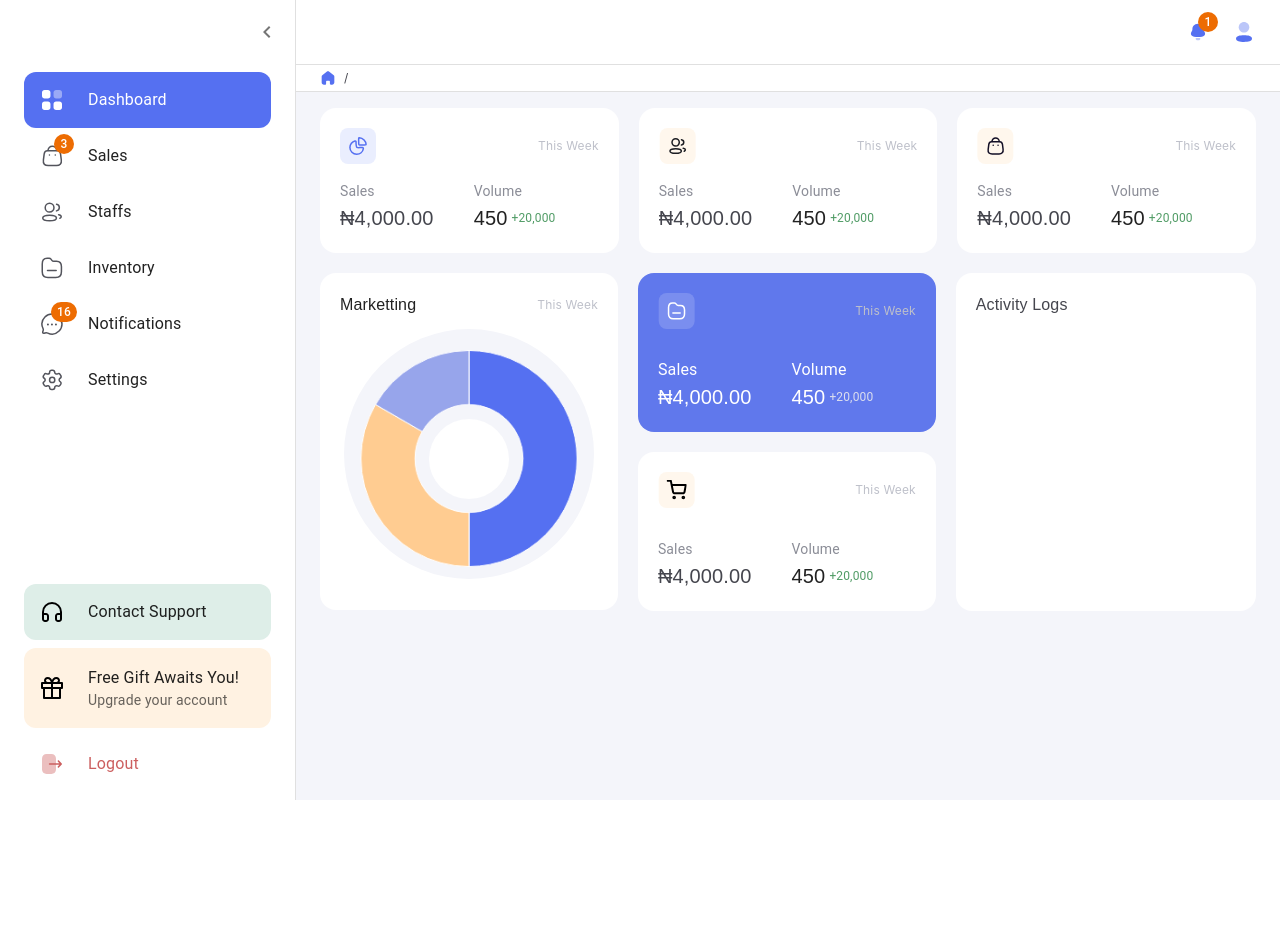
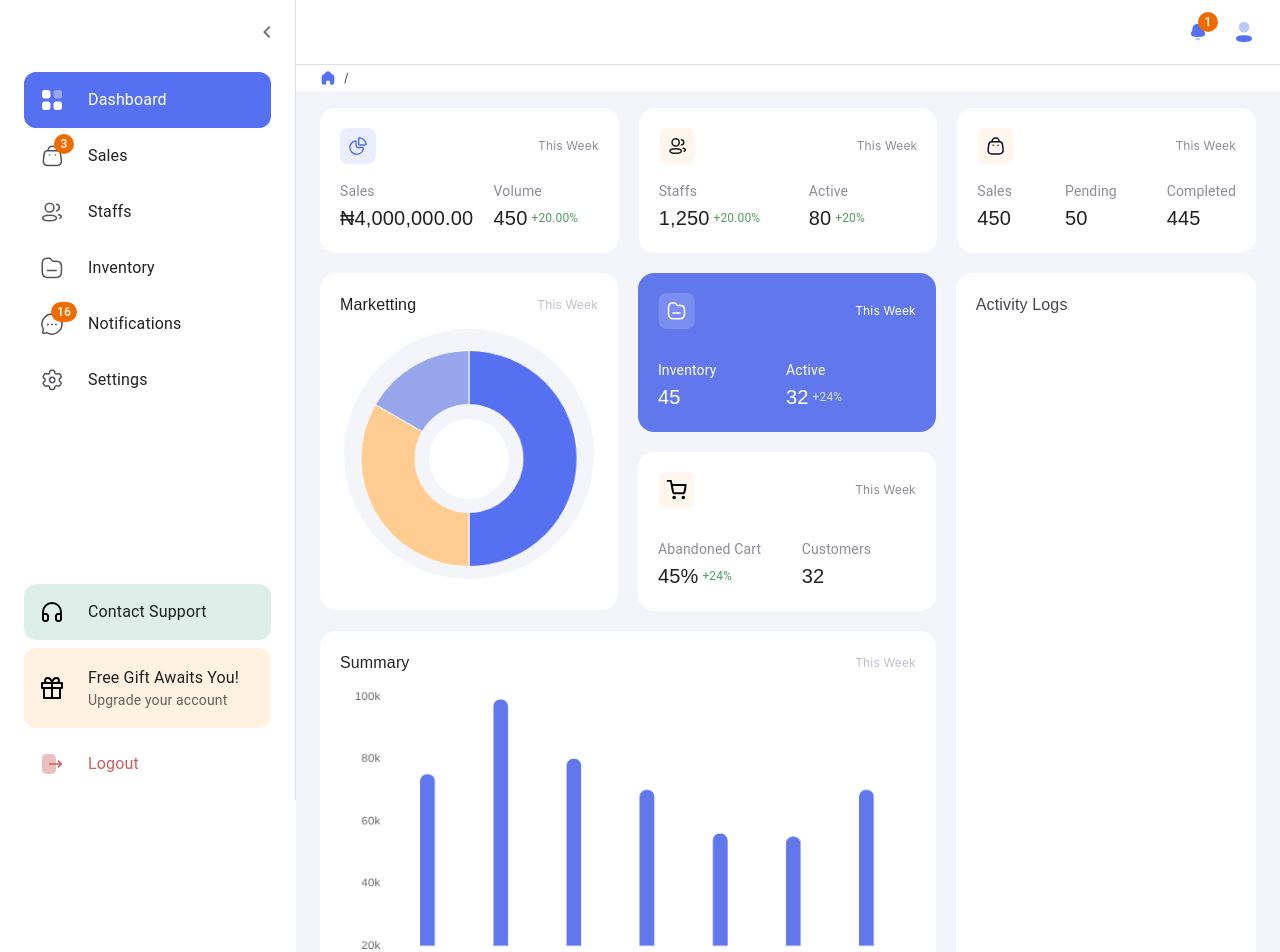
Before and after one commit to Alkitabb/Alkitab_FrontEnd, a React (Create React App) app: page / in a window 1280 px wide. Shown: the top 952 px of the page. Before the commit the page ends 800 px from the top, so only its background shows below. Built offline with nearby package versions, Linux system fonts and the light colour scheme.

Commit message:
Updates to User Dashboard

```diff
--- a/src/dashboard/UserDashboard.jsx
+++ b/src/dashboard/UserDashboard.jsx
@@ -397,7 +397,7 @@ export default function MiniDrawer() {
           </NavLink>
 
         </Toolbar>
-        <Divider />
+        {/* <Divider /> */}
 
       </AppBar>
       {renderMobileMenu}
@@ -710,7 +710,6 @@ export default function MiniDrawer() {
       <Box component="main" sx={{ flexGrow: 1, p: 3 }} className='bg-background min-h-screen h-fit'>
         <DrawerHeader className='mb-5' />
         <Outlet />
-        <DrawerHeader className='mb-16' />
       </Box>
     </Box>
   );
--- /dev/null
+++ b/src/dashboard/charts/Bar.jsx
@@ -0,0 +1,109 @@
+import React from 'react'
+import { Bar } from 'react-chartjs-2'
+import {
+    Chart as ChartJS,
+    CategoryScale,
+    LinearScale,
+    Tooltip,
+    Legend,
+    BarElement,
+} from 'chart.js'
+
+// import { spacing } from '@mui/system';
+
+function BarChart() {
+
+    ChartJS.register(
+        CategoryScale,
+        LinearScale,
+        Tooltip,
+        Legend,
+        BarElement,
+    )
+
+    // const today = new Date();
+    // const labels = Array.from({ length: 7 }, (_, i) => {
+    //     const date = new Date(today.getMonth(), today.getDay() - i, 1);
+    //     return date.toLocaleString('default', { date: 'short' });
+    // }).reverse();
+
+    const today = new Date();
+    const labels = Array.from({ length: 7 }, (_, i) => {
+        const date = new Date(today);
+        date.setDate(today.getDate() - i);
+        return date.toLocaleString('default', { day: 'numeric', month: 'short' });
+    }).reverse();
+
+    const data = {
+        barThickness: 2,
+        labels: labels,
+        datasets: [{
+            borderRadius: 19,
+            barPercentage: 0.5,
+            barThickness: 15,
+            maxBarThickness: 15,
+            minBarLength: 20,
+            label: 'Sales',
+            data: [75, 99, 80, 70, 56, 55, 70],
+            backgroundColor: [
+                '#6078EC',
+            ],
+            borderColor: [
+                '#6078EC',
+            ],
+
+            borderWidth: 1,
+        }]
+    };
+    const options = {
+        responsive: true,
+        maintainAspectRatio: false, // Allow the chart to adjust its size
+        // ...rest of your options...
+        scales: {
+            y: {
+                beginAtZero: false, // Set to false to start the axis at a specific point
+                min: 20, // Set the minimum value for the y-axis
+                max: 100, // Set the minimum value for the y-axis
+                ticks: {
+                    stepSize: 20, // Customize the step size between ticks
+                    callback: (value) => `${value / 1}k`, // Format the tick labels
+                },
+                border: {
+                    display: false
+                },
+                grid: {
+                    display: false
+                }
+            },
+            x: {
+                border: {
+                    display: false
+                },
+                grid: {
+                    display: false
+                }
+            }
+        },
+
+        plugins: {
+            legend: {
+                display: false, // Set to false to hide the legend
+            },
+        },
+    }
+
+    return (
+        <div className='p-5 pb-10 bg-white w-full h-[369px] rounded-2xl flex flex-col justify-between transition-all duration-300' >
+            <header className='flex items-center justify-between'>
+                <h3 className='text-paragraph-1 font-medium'>
+                    Summary
+                </h3>
+
+                <p className='text-label-1 text-black-10'>This Week</p>
+            </header>
+            <Bar data={data} options={options} className='w-[100%] p-3 h-full' />
+        </div >
+    )
+}
+
+export default BarChart
--- a/src/dashboard/charts/Doughnut.jsx
+++ b/src/dashboard/charts/Doughnut.jsx
@@ -28,8 +28,13 @@ function DoughnutChart() {
         //     'Yellow'
         // ],
 
-        datasets: [
-            {
+
+        datasets: [{
+            // borderRadius: 19,
+            // barPercentage: 0.5,
+            barThickness: 1,
+            maxBarThickness: 10,
+            // minBarLength: 20,
             label: 'My First Dataset',
             data: [300, 200, 100],
 
@@ -43,10 +48,8 @@ function DoughnutChart() {
 
             borderWidth: 1,
 
-
             // innerWidth: 200
-            }
-        ]
+        }]
 
     };
 
--- a/src/dashboard/components/DashboardSummaryCard.jsx
+++ b/src/dashboard/components/DashboardSummaryCard.jsx
@@ -1,37 +1,53 @@
-import React from 'react'
-import { NavLink } from 'react-router-dom'
+import React from 'react';
+import { NavLink } from 'react-router-dom';
 
-function DashboardSummaryCard({ height, className, icon, clickToPage }) {
-    const cardTitle = clickToPage
+const DashboardSummaryCard = ({
+    height,
+    className,
+    icon,
+    clickToPage,
+    cardInfoOneTitle,
+    cardInfoTwoTitle,
+    cardInfoThreeTitle,
+    infoOneVolume,
+    infoTwoVolume,
+    infoThreeVolume,
+    infoOnePercentage,
+    infoTwoPercentage,
+    infoThreePercentage,
+}) => {
+    const cardTitle = clickToPage;
+    const cardHeight = height ? 'h-[159px]' : 'h-[145px]';
+    const textColor = className ? 'text-white' : 'text-black-30';
 
     return (
-        <NavLink to={clickToPage} className={`${height ? 'h-[159px]' : 'h-[145px]'} ${className || 'bg-white'} rounded-2xl w-full flex flex-col justify-between p-5`} title={cardTitle}>
-
+        <NavLink
+            to={clickToPage}
+            className={`${cardHeight} ${className || 'bg-white'} rounded-2xl w-full flex flex-col justify-between p-5`}
+            title={cardTitle}
+        >
             <header className='flex items-center justify-between'>
-                <div>
-                    {icon}
-                </div>
-
-                <p className='text-label-1 text-black-10'>This Week</p>
+                <div>{icon}</div>
+                <p className={`${textColor} text-label-1`}>This Week</p>
             </header>
 
-            <div className='flex gap-10'>
-                <div>
-                    <label className={`${className ? 'text-white' : 'text-paragraph-2 text-black-30'}`}>Sales</label>
-                    <h3 className={`${className ? 'text-white' : 'text-subheading-3 font-medium text-black-60'}`}>₦4,000.00</h3>
-                </div>
+            <div className='flex justify-between'>
+                {[
+                    { title: cardInfoOneTitle, volume: infoOneVolume, percentage: infoOnePercentage },
+                    { title: cardInfoTwoTitle, volume: infoTwoVolume, percentage: infoTwoPercentage },
+                    { title: cardInfoThreeTitle, volume: infoThreeVolume, percentage: infoThreePercentage },
+                ].map(({ title, volume, percentage }) => (
+                    <div key={title}>
+                        <label className={`${textColor} text-paragraph-2`}>{title}</label>
+                        <span className='flex items-center gap-1'>
+                            <h3 className='text-subheading-2 font-medium'>{volume}</h3>
+                            <label className={`${className ? 'text-primary-10' : 'text-go'} text-label-1`}>{percentage}</label>
+                        </span>
+                    </div>
+                ))}
+            </div>
+        </NavLink>
+    );
+};
 
-                <div>
-                    <label className={`${className ? 'text-white' : 'text-paragraph-2 text-black-30'}`}>Volume</label>
-                    <span className='flex items-center gap-1'>
-                        <h3 className="text-subheading-2 font-medium">450</h3>
-                        <label className={`${className ? 'text-primary-10' : 'text-go'} text-label-1`}>+20,000</label>
-                    </span>
-                </div>
-            </div>
-
-        </NavLink>
-    )
-}
-
-export default DashboardSummaryCard
+export default DashboardSummaryCard;
--- a/src/dashboard/pages/Dashboard.jsx
+++ b/src/dashboard/pages/Dashboard.jsx
@@ -3,12 +3,20 @@ import React from 'react'
 import DashboardSummaryCard from '../components/DashboardSummaryCard'
 import Doughnut from '../charts/Doughnut'
 import ActivityLogs from '../../reusableComponents/ActivityLogs'
+import BarChart from '../charts/Bar'
 
 function Dashboard() {
   return (
     <section className='flex flex-col gap-5 h-fit'>
       <div className='grid lg:grid-cols-3 gap-5'>
+        {/* <<<<<<<<<<========== Sales Summary card =========>>>>>>>>> */}
         <DashboardSummaryCard
+          cardInfoOneTitle={'Sales'}
+          clickToPage={'/Sales'}
+          infoOneVolume={'₦4,000,000.00'}
+          cardInfoTwoTitle={'Volume'}
+          infoTwoVolume={'450'}
+          infoTwoPercentage={'+20.00%'}
           icon={
             <svg width="36" height="36" viewBox="0 0 36 36" fill="none" xmlns="http://www.w3.org/2000/svg">
               <rect width="36" height="36" rx="8" fill="#5570F1" fill-opacity="0.12" />
@@ -17,7 +25,16 @@ function Dashboard() {
             </svg>
           } />
 
+
+        {/* <<<<<<<<<<========== Staff Summary card =========>>>>>>>>> */}
         <DashboardSummaryCard
+          cardInfoOneTitle={'Staffs'}
+          clickToPage={'/Staffs'}
+          infoOneVolume={'1,250'}
+          infoOnePercentage={'+20.00%'}
+          cardInfoTwoTitle={'Active'}
+          infoTwoPercentage={'+20%'}
+          infoTwoVolume={'80'}
           icon={
             <svg width="37" height="36" viewBox="0 0 37 36" fill="none" xmlns="http://www.w3.org/2000/svg">
               <rect x="0.666992" width="36" height="36" rx="8" fill="#FFCC91" fill-opacity="0.16" />
@@ -28,7 +45,15 @@ function Dashboard() {
             </svg>
           } />
 
+        {/* <<<<<<<<<<========== Summary card =========>>>>>>>>> */}
         <DashboardSummaryCard
+          cardInfoOneTitle={'Sales'}
+          clickToPage={'/Sales'}
+          infoOneVolume={'450'}
+          cardInfoTwoTitle={'Pending'}
+          infoTwoVolume={'50'}
+          cardInfoThreeTitle={'Completed'}
+          infoThreeVolume={'445'}
           icon={
             <svg width="37" height="36" viewBox="0 0 37 36" fill="none" xmlns="http://www.w3.org/2000/svg">
               <rect x="0.333008" width="36" height="36" rx="8" fill="#FFCC91" fill-opacity="0.16" />
@@ -39,6 +64,8 @@ function Dashboard() {
             </svg>
           } />
       </div>
+
+
 
       <Box
         component="div"
@@ -54,6 +81,11 @@ function Dashboard() {
 
             <div className='flex flex-col justify-between gap-5'>
               <DashboardSummaryCard
+                cardInfoOneTitle={'Inventory'}
+                infoOneVolume={'45'}
+                cardInfoTwoTitle={'Active'}
+                infoTwoVolume={'32'}
+                infoTwoPercentage={'+24%'}
                 height={'159px'}
                 clickToPage={'/Inventory'}
                 className={' bg-primary-90 hover:bg-primary-100 transition-all duration-300 text-white'}
@@ -63,10 +95,15 @@ function Dashboard() {
                     <path fill-rule="evenodd" clip-rule="evenodd" d="M26.5191 21.1101C26.5191 24.0918 24.7616 25.8493 21.7799 25.8493H15.2949C12.3058 25.8493 10.5449 24.0918 10.5449 21.1101V14.6101C10.5449 11.6326 11.6399 9.87508 14.6224 9.87508H16.2891C16.8874 9.87592 17.4508 10.1568 17.8091 10.6359L18.5699 11.6476C18.9299 12.1259 19.4933 12.4076 20.0916 12.4084H22.4499C25.4391 12.4084 26.5424 13.9301 26.5424 16.9726L26.5191 21.1101Z" stroke="white" stroke-width="1.5" stroke-linecap="round" stroke-linejoin="round" />
                     <path d="M14.9043 20.0525H22.1835" stroke="white" stroke-width="1.5" stroke-linecap="round" stroke-linejoin="round" />
                   </svg>
-
                 }
               />
+
               <DashboardSummaryCard height={'159px'}
+                cardInfoOneTitle={'Abandoned Cart'}
+                infoOneVolume={'45%'}
+                infoOnePercentage={'+24%'}
+                cardInfoTwoTitle={'Customers'}
+                infoTwoVolume={'32'}
                 icon={
                   <svg width="37" height="36" viewBox="0 0 37 36" fill="none" xmlns="http://www.w3.org/2000/svg">
                     <rect x="0.669922" width="36" height="36" rx="8" fill="#FFCC91" fill-opacity="0.16" />
@@ -85,6 +122,10 @@ function Dashboard() {
             </div>
 
           </div>
+
+          <div>
+            <BarChart />
+          </div>
         </div>
 
 
--- a/src/dashboard/pages/Settings.jsx
+++ b/src/dashboard/pages/Settings.jsx
@@ -87,7 +87,7 @@ export default function Settings() {
   // console.log(userCountry);
 
   return (
-    <section className='px-10 py-2 bg-white rounded-2xl w-full'>
+    <section className='px-10 py-2 bg-white rounded-2xl w-full mb-36'>
 
         {/* <Box>
           <Tabs value={value} onChange={handleChange} aria-label="basic tabs example">
@@ -285,6 +285,8 @@ export default function Settings() {
           </Box>
 
         </Box>
+
+
     </section>
 
   );
--- a/src/dashboard/pages/Staffs.jsx
+++ b/src/dashboard/pages/Staffs.jsx
@@ -1,9 +1,54 @@
 import React from 'react'
+import DashboardSummaryCard from '../components/DashboardSummaryCard'
 
 function Staffs() {
   return (
     <div>
-      Staffs Here
+      <p className="text-paragraph-1 font-medium mb-5">Staffs Summary</p>
+
+      <div className='grid lg:grid-cols-2 gap-5'>
+        {/* <<<<<<<<<<========== Sales Summary card =========>>>>>>>>> */}
+        <DashboardSummaryCard
+          cardInfoOneTitle={'All Staffs'}
+          infoOneVolume={'1,250'}
+          infoOnePercentage={'+450%'}
+          cardInfoTwoTitle={'Active'}
+          infoTwoVolume={'450'}
+          infoTwoPercentage={'+20.00%'}
+          cardInfoThreeTitle={'In-Active'}
+          infoThreeVolume={'450'}
+          infoThreePercentage={'+20.00%'}
+          icon={
+            <svg width="36" height="36" viewBox="0 0 36 36" fill="none" xmlns="http://www.w3.org/2000/svg">
+              <rect width="36" height="36" rx="8" fill="#FFCC91" fill-opacity="0.16" />
+              <path fill-rule="evenodd" clip-rule="evenodd" d="M15.9927 20.6724C19.0668 20.6724 21.6943 21.1382 21.6943 22.999C21.6943 24.8599 19.0843 25.339 15.9927 25.339C12.9177 25.339 10.291 24.8774 10.291 23.0157C10.291 21.154 12.9002 20.6724 15.9927 20.6724Z" stroke="#130F26" stroke-width="1.5" stroke-linecap="round" stroke-linejoin="round" />
+              <path fill-rule="evenodd" clip-rule="evenodd" d="M15.9929 18.0163C13.9746 18.0163 12.3379 16.3805 12.3379 14.3622C12.3379 12.3438 13.9746 10.708 15.9929 10.708C18.0104 10.708 19.6471 12.3438 19.6471 14.3622C19.6546 16.373 18.0296 18.0088 16.0187 18.0163H15.9929Z" stroke="#130F26" stroke-width="1.5" stroke-linecap="round" stroke-linejoin="round" />
+              <path d="M21.7354 17.0679C23.0695 16.8804 24.097 15.7354 24.0995 14.3496C24.0995 12.9837 23.1037 11.8504 21.7979 11.6362" stroke="#130F26" stroke-width="1.5" stroke-linecap="round" stroke-linejoin="round" />
+              <path d="M23.4961 20.2769C24.7886 20.4694 25.6911 20.9227 25.6911 21.856C25.6911 22.4985 25.2661 22.9152 24.5794 23.176" stroke="#130F26" stroke-width="1.5" stroke-linecap="round" stroke-linejoin="round" />
+            </svg>
+
+          } />
+
+
+        {/* <<<<<<<<<<========== Staff Summary card =========>>>>>>>>> */}
+        <DashboardSummaryCard
+          cardInfoOneTitle={'Staffs'}
+          infoOneVolume={'1,250'}
+          infoOnePercentage={'+20.00%'}
+          cardInfoTwoTitle={'Purchasing'}
+          infoTwoVolume={'80'}
+          cardInfoThreeTitle={'Abandoned'}
+          infoThreeVolume={'450'}
+          icon={
+            <svg width="36" height="36" viewBox="0 0 36 36" fill="none" xmlns="http://www.w3.org/2000/svg">
+              <rect width="36" height="36" rx="8" fill="#FFCC91" fill-opacity="0.16" />
+              <path fill-rule="evenodd" clip-rule="evenodd" d="M21.7615 25.9166H14.805C12.2496 25.9166 10.2893 24.9936 10.8461 21.2789L11.4945 16.2446C11.8377 14.391 13.0201 13.6816 14.0574 13.6816H22.5395C23.5921 13.6816 24.7058 14.4444 25.1024 16.2446L25.7508 21.2789C26.2237 24.5741 24.3168 25.9166 21.7615 25.9166Z" stroke="#130F26" stroke-width="1.5" stroke-linecap="round" stroke-linejoin="round" />
+              <path d="M21.876 13.4988C21.876 11.5104 20.2641 9.89847 18.2757 9.89847V9.89847C17.3182 9.89441 16.3985 10.2719 15.72 10.9476C15.0416 11.6232 14.6601 12.5413 14.6602 13.4988V13.4988" stroke="#130F26" stroke-width="1.5" stroke-linecap="round" stroke-linejoin="round" />
+              <path d="M20.7471 17.2515H20.709" stroke="#130F26" stroke-width="1.5" stroke-linecap="round" stroke-linejoin="round" />
+              <path d="M15.8878 17.2515H15.8496" stroke="#130F26" stroke-width="1.5" stroke-linecap="round" stroke-linejoin="round" />
+            </svg>
+          } />
+      </div>
     </div>
   )
 }
```
Also changed, not shown: src/reusableComponents/FormSelect.jsx (added, +11 -0 lines). Lines whose indentation alone changed are shown as unchanged.
